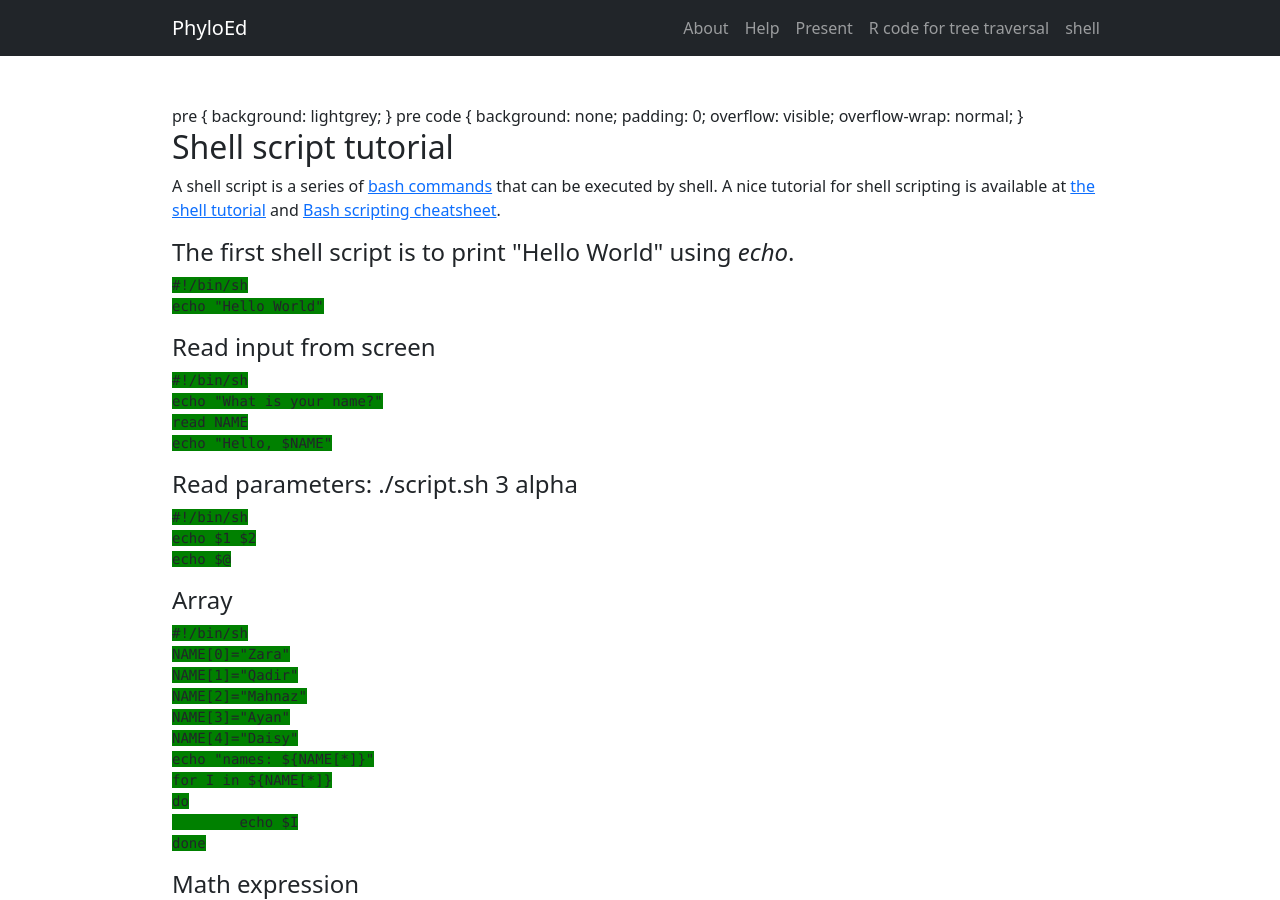
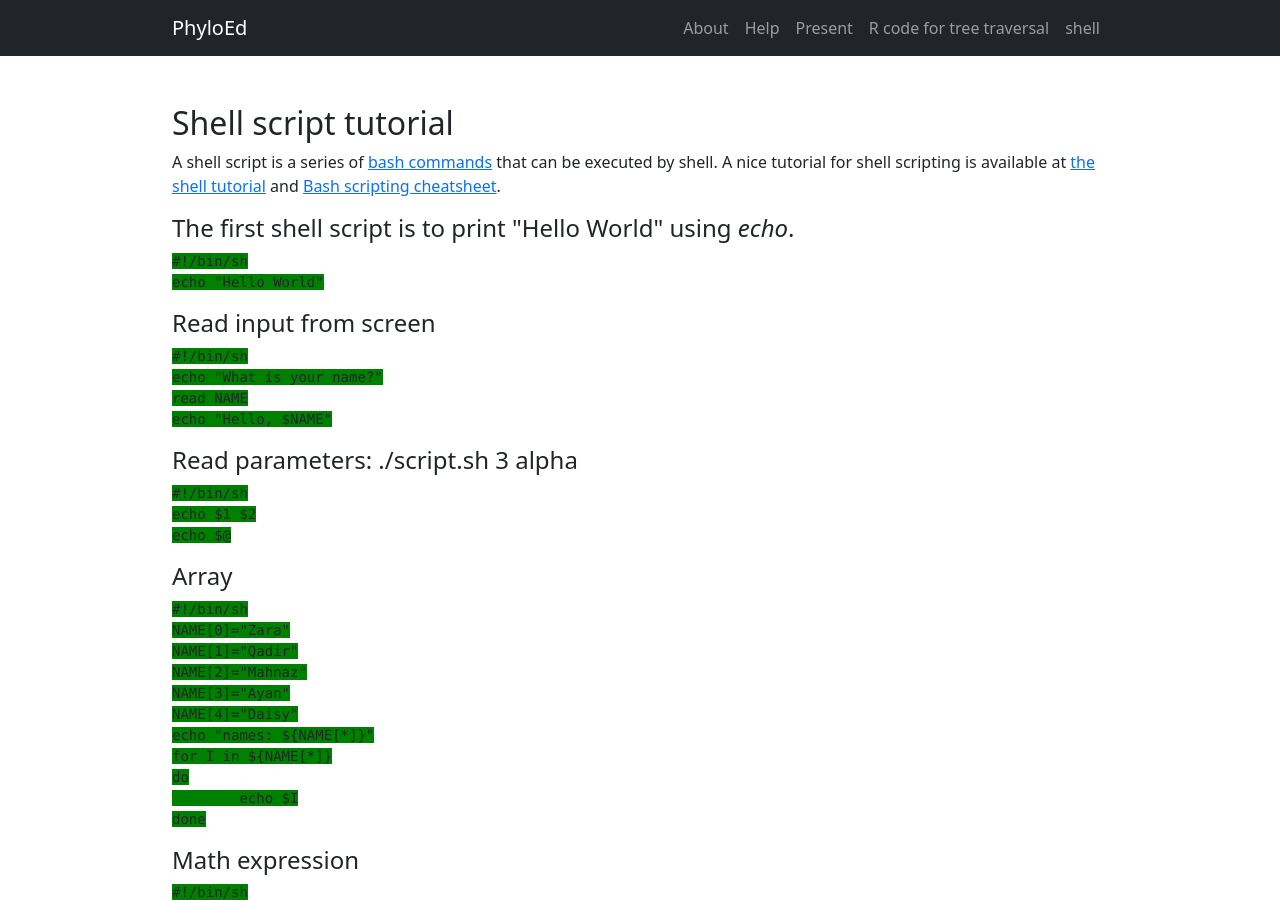
Before and after one commit to lliu1871/PhyEd, a Jekyll site: the page built from pages/test.html, in a window 1280 px wide and 900 px high. Built offline with Jekyll 4.4.1, drawn with Linux system fonts in a browser that asks for light colours.

Commit message:
Update test.html

```diff
--- a/pages/test.html
+++ b/pages/test.html
@@ -2,21 +2,6 @@
 layout: markdown
 permalink: /code/test
 ---
-
-<html>
- <head>
-
-pre {
-  background: lightgrey;
-}
-
-pre code {
-      background: none;
-      padding: 0;
-      overflow: visible;
-      overflow-wrap: normal;
-}
-</head>
 
 <h2 id="shell-script-tutorial">Shell script tutorial</h2>
 <p>A shell script is a series of <a href="https://ss64.com/bash/">bash commands</a> that can be executed by shell. A nice tutorial for shell scripting is available at <a href="https://www.tutorialspoint.com/unix/shell_scripting.htm">the shell tutorial</a> and <a href="https://devhints.io/bash">Bash scripting cheatsheet</a>.</p>
```
